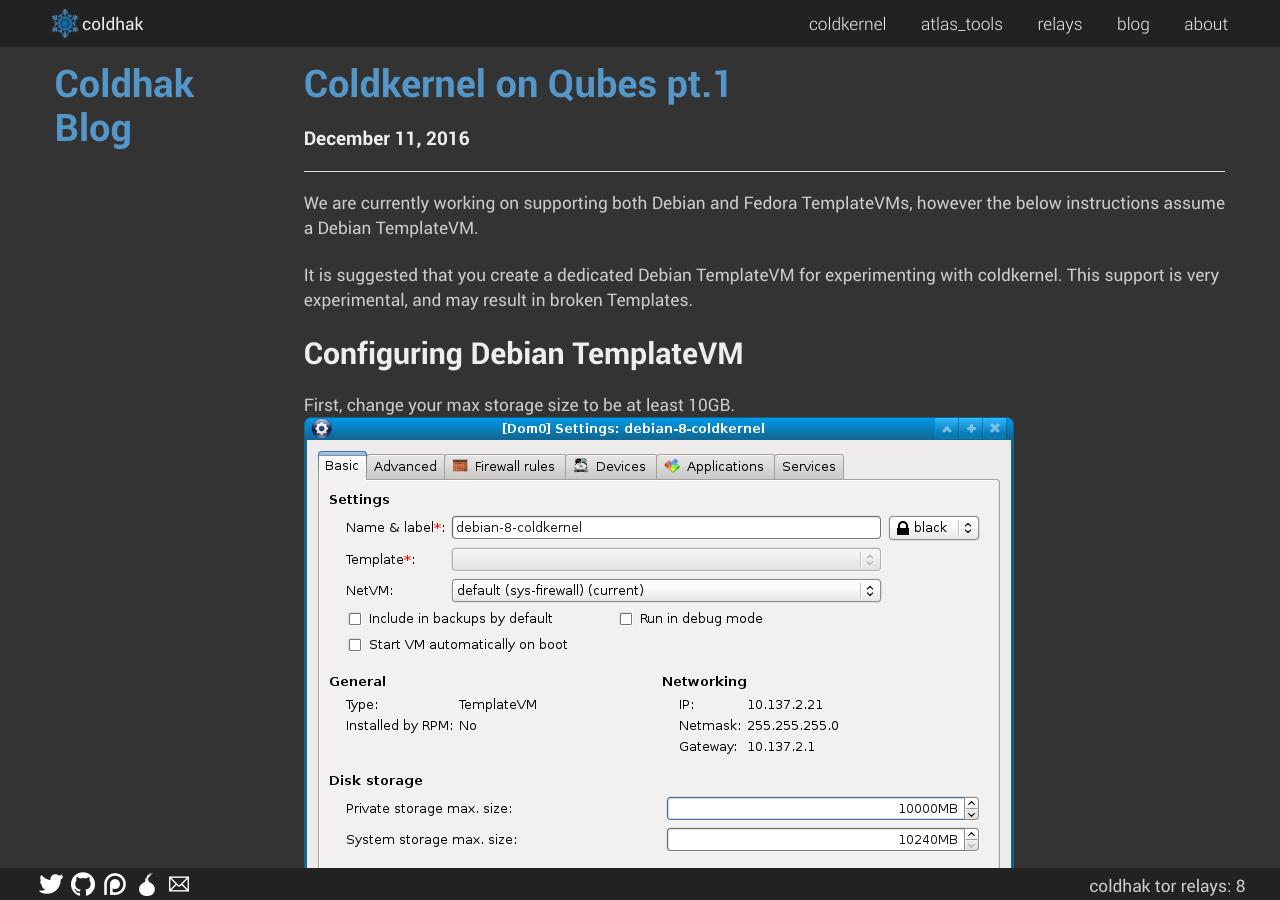
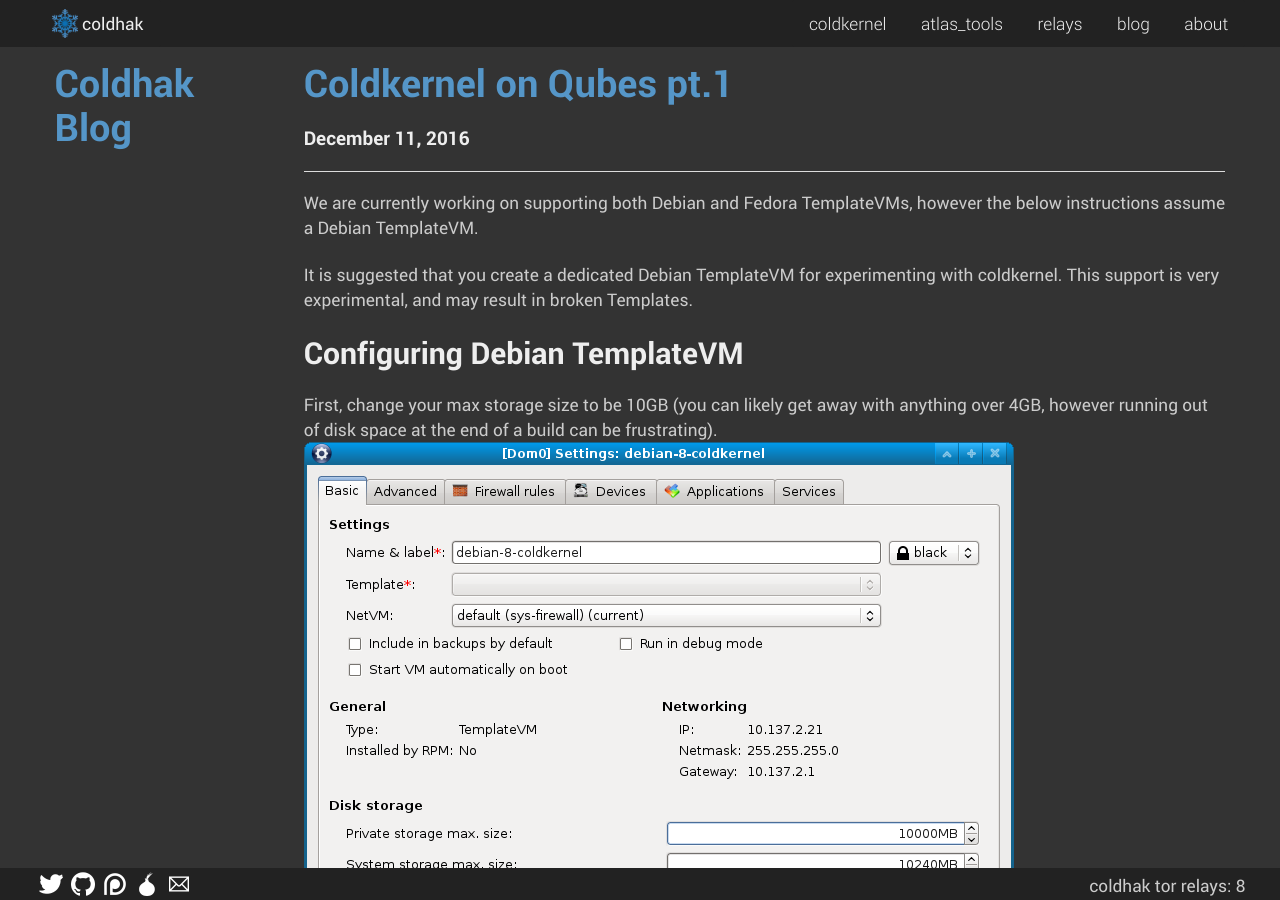
Before and after one commit to coldhakca/website, a Jekyll site: the page built from coldhak/_posts/2016-12-11-coldkernel-qubes-1.md, in a window 1280 px wide and 900 px high. Built offline with Jekyll 4.4.1, drawn with Linux system fonts in a browser that asks for light colours.

Commit message:
Adjust wording on space requirements

````diff
--- a/coldhak/_posts/2016-12-11-coldkernel-qubes-1.md
+++ b/coldhak/_posts/2016-12-11-coldkernel-qubes-1.md
@@ -9,7 +9,7 @@
 It is suggested that you create a dedicated Debian TemplateVM for experimenting with coldkernel. This support is very experimental, and may result in broken Templates.
 
 ## Configuring Debian TemplateVM
-First, change your max storage size to be at least 10GB.
+First, change your max storage size to be 10GB (you can likely get away with anything over 4GB, however running out of disk space at the end of a build can be frustrating).
 ![Qubes VM Manager]({{ site.url }}/assets/img/blog/coldkernel_pt1/size.png)
 ### Fix sources.list
 Open ```/etc/apt/sources.list``` and uncomment the lines starting with ```deb-src```. It should look something like this:
````
